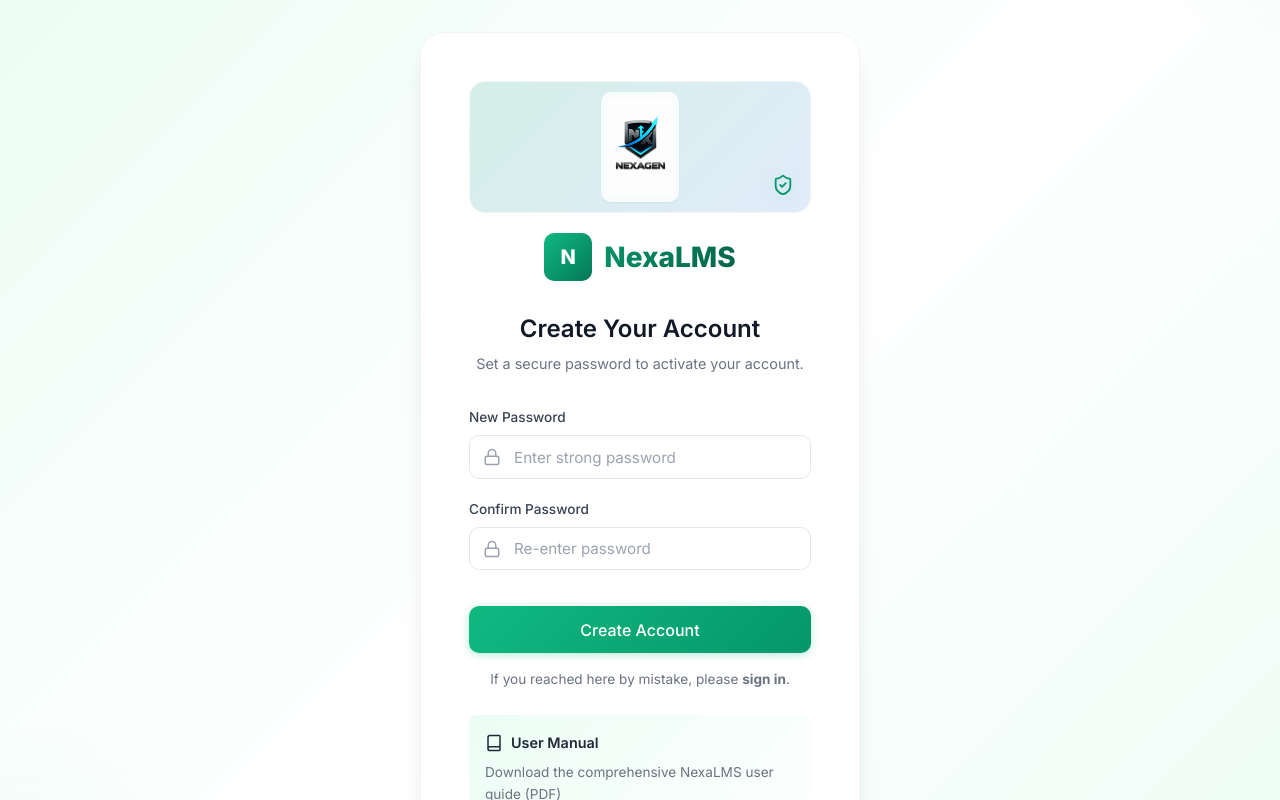
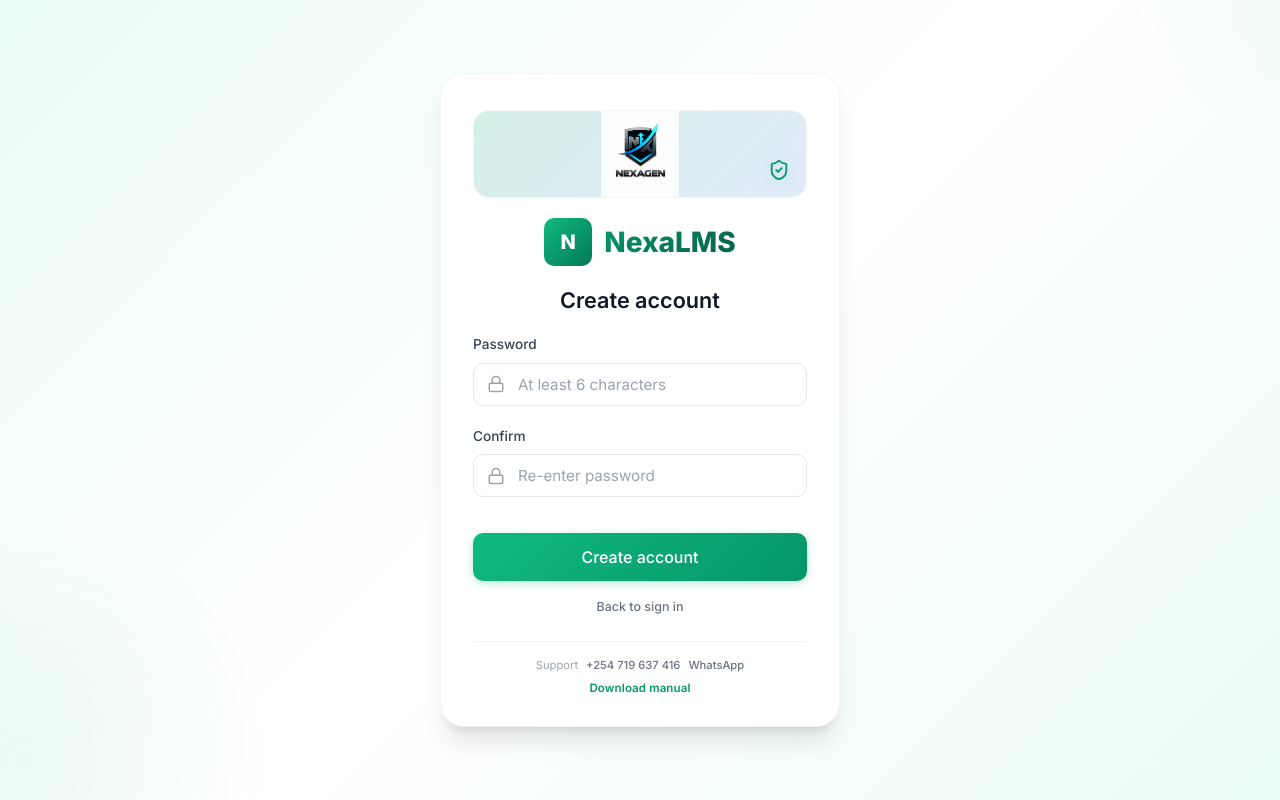
Before and after one commit to gregory656/nexaLMS, a React (Vite) app: page /auth/create-account in a window 1280 px wide. Shown: the top 800 px of the page. Built offline with nearby package versions, Linux system fonts and the light colour scheme.

Commit message:
ui polish

```diff
--- /dev/null
+++ b/src/components/auth/AuthFooter.tsx
@@ -0,0 +1,32 @@
+interface AuthFooterProps {
+    onDownloadManual?: () => void | Promise<void>;
+    downloadingManual?: boolean;
+}
+
+export default function AuthFooter({ onDownloadManual, downloadingManual }: AuthFooterProps) {
+    return (
+        <div className="auth-footer">
+            <p className="auth-footer-support">
+                <span>Support</span>
+                <a href="tel:+254719637416">+254 719 637 416</a>
+                <a
+                    href="https://wa.me/254719637416?text=Hello%20NexaLMS%20Support"
+                    target="_blank"
+                    rel="noopener noreferrer"
+                >
+                    WhatsApp
+                </a>
+            </p>
+            {onDownloadManual && (
+                <button
+                    type="button"
+                    className="auth-footer-link"
+                    onClick={onDownloadManual}
+                    disabled={downloadingManual}
+                >
+                    {downloadingManual ? 'Preparing…' : 'Download manual'}
+                </button>
+            )}
+        </div>
+    );
+}
--- a/src/index.css
+++ b/src/index.css
@@ -222,9 +222,9 @@
   background: var(--white);
   border-radius: var(--radius-xl);
   box-shadow: var(--shadow-xl);
-  padding: 3rem;
+  padding: 2.25rem 2rem 1.75rem;
   width: 100%;
-  max-width: 440px;
+  max-width: 400px;
   position: relative;
   z-index: 1;
   border: 1px solid var(--gray-100);
@@ -235,11 +235,11 @@
   align-items: center;
   justify-content: center;
   gap: 0.75rem;
-  margin-bottom: 2rem;
+  margin-bottom: 1.25rem;
 }
 
 .auth-visual {
-  height: 132px;
+  height: 88px;
   border-radius: var(--radius-lg);
   background:
     linear-gradient(135deg, rgba(16, 185, 129, 0.16), rgba(59, 130, 246, 0.12)),
@@ -297,15 +297,15 @@
 
 .auth-title {
   text-align: center;
-  margin-bottom: 0.5rem;
-  font-size: 1.5rem;
+  margin-bottom: 1.25rem;
+  font-size: 1.35rem;
 }
 
 .auth-subtitle {
   text-align: center;
   color: var(--gray-500);
-  margin-bottom: 2rem;
-  font-size: 0.9rem;
+  margin: -0.75rem 0 1.25rem;
+  font-size: 0.82rem;
 }
 
 /* ============================================
@@ -1912,8 +1912,101 @@
 }
 
 /* ============================================
-   Auth Contact Card
+   Auth Footer (compact support + manual link)
    ============================================ */
+.auth-footer {
+  margin-top: 1.5rem;
+  padding-top: 1rem;
+  border-top: 1px solid var(--gray-100);
+  text-align: center;
+  display: flex;
+  flex-direction: column;
+  align-items: center;
+  gap: 0.35rem;
+}
+
+.auth-footer-support {
+  display: flex;
+  flex-wrap: wrap;
+  align-items: center;
+  justify-content: center;
+  gap: 0.35rem 0.5rem;
+  font-size: 0.7rem;
+  color: var(--gray-400);
+  margin: 0;
+  line-height: 1.4;
+}
+
+.auth-footer-support span {
+  color: var(--gray-400);
+}
+
+.auth-footer-support a {
+  color: var(--gray-500);
+  text-decoration: none;
+  font-weight: 500;
+  transition: color 0.15s;
+}
+
+.auth-footer-support a:hover {
+  color: var(--green-600);
+}
+
+.auth-footer-link {
+  background: none;
+  border: none;
+  padding: 0.15rem 0;
+  font-size: 0.72rem;
+  font-weight: 600;
+  color: var(--green-600);
+  cursor: pointer;
+  letter-spacing: 0.01em;
+  transition: color 0.15s;
+}
+
+.auth-footer-link:hover:not(:disabled) {
+  color: var(--green-700);
+  text-decoration: underline;
+  text-underline-offset: 2px;
+}
+
+.auth-footer-link:disabled {
+  opacity: 0.55;
+  cursor: wait;
+}
+
+.auth-card--centered {
+  text-align: center;
+}
+
+.auth-success-icon {
+  color: var(--green-600);
+  margin: 0.5rem auto 0.25rem;
+}
+
+.auth-form-actions {
+  display: flex;
+  justify-content: flex-end;
+  margin-top: -0.25rem;
+}
+
+.auth-inline-link {
+  text-align: center;
+  margin: 1rem 0 0;
+  font-size: 0.78rem;
+}
+
+.auth-inline-link a {
+  color: var(--gray-500);
+  text-decoration: none;
+  font-weight: 500;
+}
+
+.auth-inline-link a:hover {
+  color: var(--green-600);
+}
+
+/* Legacy — kept for any remaining references */
 .auth-contact-card {
   margin-top: 1.5rem;
   padding: 1rem 1.25rem;
--- a/src/pages/auth/InviteAcceptPage.tsx
+++ b/src/pages/auth/InviteAcceptPage.tsx
@@ -1,9 +1,11 @@
 import React, { useEffect, useState } from 'react';
+import { Link } from 'react-router-dom';
 import { supabase } from '../../lib/supabase';
-import { ShieldCheck, Lock, CheckCircle, ExternalLink, Download, Book } from 'lucide-react';
+import { ShieldCheck, Lock, CheckCircle, Sparkles } from 'lucide-react';
 import nexagenImage from '../../assets/nexagen.png';
 import toast from 'react-hot-toast';
 import { generateUserManualPdf, downloadPdf } from '../../lib/manualPdf';
+import AuthFooter from '../../components/auth/AuthFooter';
 
 export default function InviteAcceptPage() {
     const [password, setPassword] = useState('');
@@ -44,9 +46,8 @@
                 return;
             }
 
-            // Sign out so they can sign in with new credentials
             await supabase.auth.signOut();
-            toast.success(isRecovery ? 'Password updated successfully!' : 'Account created successfully!');
+            toast.success(isRecovery ? 'Password updated!' : 'Account created!');
             setAccountCreated(true);
         } catch (error: any) {
             toast.error(error.message || "Failed to create account. Please try again.");
@@ -65,58 +66,31 @@
         setDownloadingManual(false);
     };
 
-    // Success screen
     if (accountCreated) {
         return (
             <div className="auth-page">
-                <div className="auth-card" style={{ textAlign: 'center' }}>
+                <div className="auth-card auth-card--centered">
                     <div className="auth-visual">
                         <img src={nexagenImage} alt="" />
-                        <ShieldCheck size={22} />
-                    </div>
-                    <div style={{ margin: '1.5rem 0' }}>
-                        <CheckCircle size={56} style={{ color: 'var(--green-600)', margin: '0 auto 1rem' }} />
-                        <h2 className="auth-title" style={{ color: 'var(--green-700)' }}>
-                            {isRecovery ? 'Password Updated!' : 'Account Created!'}
-                        </h2>
-                        <p className="auth-subtitle" style={{ marginTop: '0.5rem', lineHeight: 1.6 }}>
-                            {isRecovery ? (
-                                <>Your password has been reset successfully.<br />You can now sign in with your new password.</>
-                            ) : (
-                                <>Your account has been created successfully.<br />You can now log in using your email and the password you just set.</>
-                            )}
-                        </p>
+                        <Sparkles size={22} />
                     </div>
 
-                    <a
-                        href="https://nexagen.co.ke"
-                        target="_blank"
-                        rel="noopener noreferrer"
-                        className="btn btn-primary btn-lg btn-full"
-                        style={{ display: 'flex', alignItems: 'center', justifyContent: 'center', gap: '0.5rem' }}
-                    >
-                        <ExternalLink size={18} /> Go to nexagen.co.ke to Login
-                    </a>
-
-                    <p className="text-sm text-center text-muted mt-4">
-                        Or <a href="/auth/login" className="underline font-bold">sign in here</a> if you're already on the platform.
+                    <CheckCircle size={40} className="auth-success-icon" />
+                    <h2 className="auth-title">
+                        {isRecovery ? 'Password updated' : 'All set'}
+                    </h2>
+                    <p className="auth-subtitle">
+                        {isRecovery ? 'Sign in with your new password.' : 'Your account is ready to use.'}
                     </p>
 
-                    <div style={{ marginTop: '1.5rem', padding: '1rem', background: 'linear-gradient(135deg, var(--green-50), var(--white))', borderRadius: '8px' }}>
-                        <div className="flex items-center gap-2 mb-2 justify-center">
-                            <Book size={18} className="text-green-600" />
-                            <p style={{ margin: 0, fontWeight: 600, fontSize: '0.9rem' }}>User Manual</p>
-                        </div>
-                        <p className="text-sm text-muted mb-3">Download the comprehensive NexaLMS user guide (PDF)</p>
-                        <button
-                            className="btn btn-primary btn-sm btn-full"
-                            onClick={handleDownloadManual}
-                            disabled={downloadingManual}
-                        >
-                            {downloadingManual ? <span className="spinner" /> : <><Download size={16} /> Download Manual</>}
-                        </button>
-                        <p className="text-xs text-muted text-center mt-2">Version 1.0.0 • Jan 7, 2025</p>
-                    </div>
+                    <Link to="/auth/login" className="btn btn-primary btn-lg btn-full">
+                        Sign in
+                    </Link>
+
+                    <AuthFooter
+                        onDownloadManual={handleDownloadManual}
+                        downloadingManual={downloadingManual}
+                    />
                 </div>
             </div>
         );
@@ -129,27 +103,26 @@
                     <img src={nexagenImage} alt="" />
                     <ShieldCheck size={22} />
                 </div>
+
                 <div className="auth-logo">
                     <div className="auth-logo-icon">N</div>
                     <span className="auth-logo-text">NexaLMS</span>
                 </div>
-                <h2 className="auth-title">{isRecovery ? 'Reset Your Password' : 'Create Your Account'}</h2>
-                <p className="auth-subtitle">
-                    {isRecovery
-                        ? 'Choose a new password for your admin account.'
-                        : 'Set a secure password to activate your account.'}
-                </p>
 
-                <form onSubmit={handleCreateAccount} className="mt-4">
+                <h2 className="auth-title">
+                    {isRecovery ? 'New password' : 'Create account'}
+                </h2>
+
+                <form onSubmit={handleCreateAccount}>
                     <div className="form-group">
-                        <label className="form-label" htmlFor="new-password">New Password</label>
+                        <label className="form-label" htmlFor="new-password">Password</label>
                         <div className="form-input-icon">
                             <Lock />
                             <input
                                 id="new-password"
                                 type="password"
                                 className="form-input"
-                                placeholder="Enter strong password"
+                                placeholder="At least 6 characters"
                                 value={password}
                                 onChange={e => setPassword(e.target.value)}
                                 required
@@ -158,7 +131,7 @@
                     </div>
 
                     <div className="form-group">
-                        <label className="form-label" htmlFor="confirm-password">Confirm Password</label>
+                        <label className="form-label" htmlFor="confirm-password">Confirm</label>
                         <div className="form-input-icon">
                             <Lock />
                             <input
@@ -174,29 +147,18 @@
                     </div>
 
                     <button type="submit" className="btn btn-primary btn-lg btn-full mt-4" disabled={submitting}>
-                        {submitting ? <span className="spinner" /> : isRecovery ? 'Update Password' : 'Create Account'}
+                        {submitting ? <span className="spinner" /> : isRecovery ? 'Update password' : 'Create account'}
                     </button>
 
-                    <p className="text-sm text-center text-muted mt-4">
-                        If you reached here by mistake, please <a href="/auth/login" className="underline font-bold">sign in</a>.
+                    <p className="auth-inline-link">
+                        <Link to="/auth/login">Back to sign in</Link>
                     </p>
+                </form>
 
-                    <div style={{ marginTop: '1.5rem', padding: '1rem', background: 'linear-gradient(135deg, var(--green-50), var(--white))', borderRadius: '8px' }}>
-                        <div className="flex items-center gap-2 mb-2">
-                            <Book size={18} className="text-green-600" />
-                            <p style={{ margin: 0, fontWeight: 600, fontSize: '0.9rem' }}>User Manual</p>
-                        </div>
-                        <p className="text-sm text-muted mb-3">Download the comprehensive NexaLMS user guide (PDF)</p>
-                        <button
-                            className="btn btn-primary btn-sm btn-full"
-                            onClick={handleDownloadManual}
-                            disabled={downloadingManual}
-                        >
-                            {downloadingManual ? <span className="spinner" /> : <><Download size={16} /> Download Manual</>}
-                        </button>
-                        <p className="text-xs text-muted text-center mt-2">Version 1.0.0 • Jan 7, 2025</p>
-                    </div>
-                </form>
+                <AuthFooter
+                    onDownloadManual={handleDownloadManual}
+                    downloadingManual={downloadingManual}
+                />
             </div>
         </div>
     );
--- a/src/pages/auth/LoginPage.tsx
+++ b/src/pages/auth/LoginPage.tsx
@@ -1,9 +1,10 @@
 import React, { useState, useEffect } from 'react';
 import { useNavigate } from 'react-router-dom';
 import { useAuth } from '../../contexts/AuthContext';
-import { Mail, Lock, Eye, EyeOff, Sparkles, Phone, Download, Book } from 'lucide-react';
+import { Mail, Lock, Eye, EyeOff, Sparkles } from 'lucide-react';
 import nexagenImage from '../../assets/nexagen.png';
 import { generateUserManualPdf, downloadPdf } from '../../lib/manualPdf';
+import AuthFooter from '../../components/auth/AuthFooter';
 
 export default function LoginPage() {
     const { signIn, resetPassword } = useAuth();
@@ -17,7 +18,6 @@
     const [loading, setLoading] = useState(false);
     const [downloadingManual, setDownloadingManual] = useState(false);
 
-    // Intercept Supabase auth redirect URLs if they land on the login page by mistake.
     useEffect(() => {
         const hash = window.location.hash;
         if (hash && (hash.includes('access_token') || hash.includes('type=invite') || hash.includes('type=recovery'))) {
@@ -41,7 +41,7 @@
 
         const { error: resetError } = await resetPassword(trimmedEmail);
         if (resetError) setError(resetError.message || 'Could not send password reset link');
-        else setMessage('Password reset link sent. Check that email inbox.');
+        else setMessage('Reset link sent — check your inbox.');
 
         setLoading(false);
     };
@@ -100,26 +100,14 @@
                     <span className="auth-logo-text">NexaLMS</span>
                 </div>
 
-                <h2 className="auth-title">{recoveryMode ? 'Recover password' : 'Welcome back'}</h2>
-                <p className="auth-subtitle">
-                    {recoveryMode ? 'Enter your admin email to receive a reset link' : 'Sign in to your school admin account'}
-                </p>
+                <h2 className="auth-title">{recoveryMode ? 'Reset password' : 'Welcome back'}</h2>
 
-                {error && (
-                    <div className="form-error-banner">
-                        {error}
-                    </div>
-                )}
-
-                {message && (
-                    <div className="success-banner">
-                        {message}
-                    </div>
-                )}
+                {error && <div className="form-error-banner">{error}</div>}
+                {message && <div className="success-banner">{message}</div>}
 
                 <form onSubmit={handleSubmit}>
                     <div className="form-group">
-                        <label className="form-label" htmlFor="login-email">Admin Email</label>
+                        <label className="form-label" htmlFor="login-email">Email</label>
                         <div className="form-input-icon">
                             <Mail />
                             <input
@@ -161,14 +149,28 @@
                         </div>
                     )}
 
+                    <div className="auth-form-actions">
+                        {!recoveryMode && (
                             <button
                                 type="button"
                                 className="auth-link-button"
                                 onClick={handleForgotPassword}
                                 disabled={loading}
                             >
-                        {recoveryMode ? 'Back to sign in' : 'Forgot password?'}
+                                Forgot password?
                             </button>
+                        )}
+                        {recoveryMode && (
+                            <button
+                                type="button"
+                                className="auth-link-button"
+                                onClick={handleForgotPassword}
+                                disabled={loading}
+                            >
+                                Back to sign in
+                            </button>
+                        )}
+                    </div>
 
                     <button
                         type="submit"
@@ -176,48 +178,14 @@
                         disabled={loading}
                         id="btn-login"
                     >
-                        {loading ? <span className="spinner" /> : recoveryMode ? 'Send Reset Link' : 'Sign In'}
+                        {loading ? <span className="spinner" /> : recoveryMode ? 'Send reset link' : 'Sign in'}
                     </button>
                 </form>
 
-                <div className="auth-contact-card">
-                    <p className="auth-contact-label">Need help? Contact NexaLMS Support</p>
-                    <a href="tel:+254719637416" className="auth-contact-phone">+254 719 637 416</a>
-                    <div className="auth-contact-actions">
-                        <a href="tel:+254719637416" className="auth-contact-btn call" title="Call support">
-                            <Phone size={18} />
-                            <span>Call</span>
-                        </a>
-                        <a
-                            href="https://wa.me/254719637416?text=Hello%20NexaLMS%20Support"
-                            target="_blank"
-                            rel="noopener noreferrer"
-                            className="auth-contact-btn whatsapp"
-                            title="WhatsApp support"
-                        >
-                            <svg width="18" height="18" viewBox="0 0 24 24" fill="currentColor" aria-hidden="true">
-                                <path d="M17.472 14.382c-.297-.149-1.758-.867-2.03-.967-.273-.099-.471-.148-.67.15-.197.297-.767.966-.94 1.164-.173.199-.347.223-.644.075-.297-.15-1.255-.463-2.39-1.475-.883-.788-1.48-1.761-1.653-2.059-.173-.297-.018-.458.13-.606.134-.133.298-.347.446-.52.149-.174.198-.298.298-.497.099-.198.05-.371-.025-.52-.075-.149-.669-1.612-.916-2.207-.242-.579-.487-.5-.669-.51-.173-.008-.371-.01-.57-.01-.198 0-.52.074-.792.372-.272.297-1.04 1.016-1.04 2.479 0 1.462 1.065 2.875 1.213 3.074.149.198 2.096 3.2 5.077 4.487.709.306 1.262.489 1.694.625.712.227 1.36.195 1.871.118.571-.085 1.758-.719 2.006-1.413.248-.694.248-1.289.173-1.413-.074-.124-.272-.198-.57-.347m-5.421 7.403h-.004a9.87 9.87 0 01-5.031-1.378l-.361-.214-3.741.982.998-3.648-.235-.374a9.86 9.86 0 01-1.51-5.26c.001-5.45 4.436-9.884 9.888-9.884 2.64 0 5.122 1.03 6.988 2.898a9.825 9.825 0 012.893 6.994c-.003 5.45-4.435 9.884-9.885 9.884m8.413-18.297A11.815 11.815 0 0012.05 0C5.495 0 .16 5.335.157 11.892c0 2.096.547 4.142 1.588 5.945L.057 24l6.305-1.654a11.882 11.882 0 005.683 1.448h.005c6.554 0 11.89-5.335 11.893-11.893a11.821 11.821 0 00-3.48-8.413z" />
-                            </svg>
-                            <span>WhatsApp</span>
-                        </a>
-                    </div>
-                </div>
-
-                <div className="auth-contact-card" style={{ marginTop: '0.75rem', background: 'linear-gradient(135deg, var(--green-50), var(--white))' }}>
-                    <div className="flex items-center gap-2 mb-2">
-                        <Book size={18} className="text-green-600" />
-                        <p className="auth-contact-label" style={{ margin: 0 }}>User Manual</p>
-                    </div>
-                    <p className="text-sm text-muted mb-3">Download the comprehensive NexaLMS user guide (PDF)</p>
-                    <button
-                        className="btn btn-primary btn-sm btn-full"
-                        onClick={handleDownloadManual}
-                        disabled={downloadingManual}
-                    >
-                        {downloadingManual ? <span className="spinner" /> : <><Download size={16} /> Download Manual</>}
-                    </button>
-                    <p className="text-xs text-muted text-center mt-2">Version 1.0.0 • Jan 7, 2025</p>
-                </div>
+                <AuthFooter
+                    onDownloadManual={handleDownloadManual}
+                    downloadingManual={downloadingManual}
+                />
             </div>
         </div>
     );
```
Also changed, not shown: src/pages/auth/SignupPage.tsx (+10 -19 lines). Lines whose indentation alone changed are shown as unchanged.
